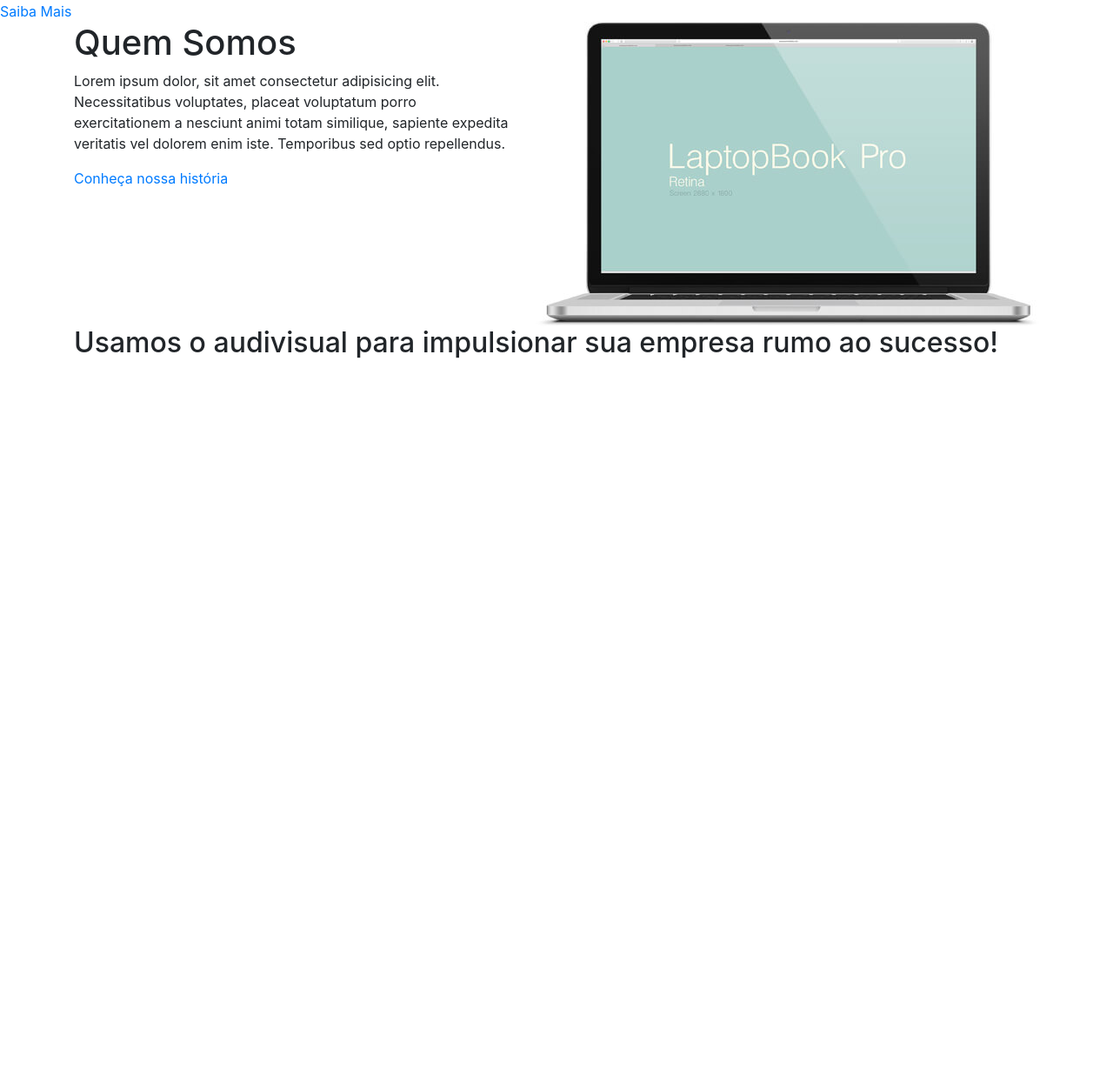
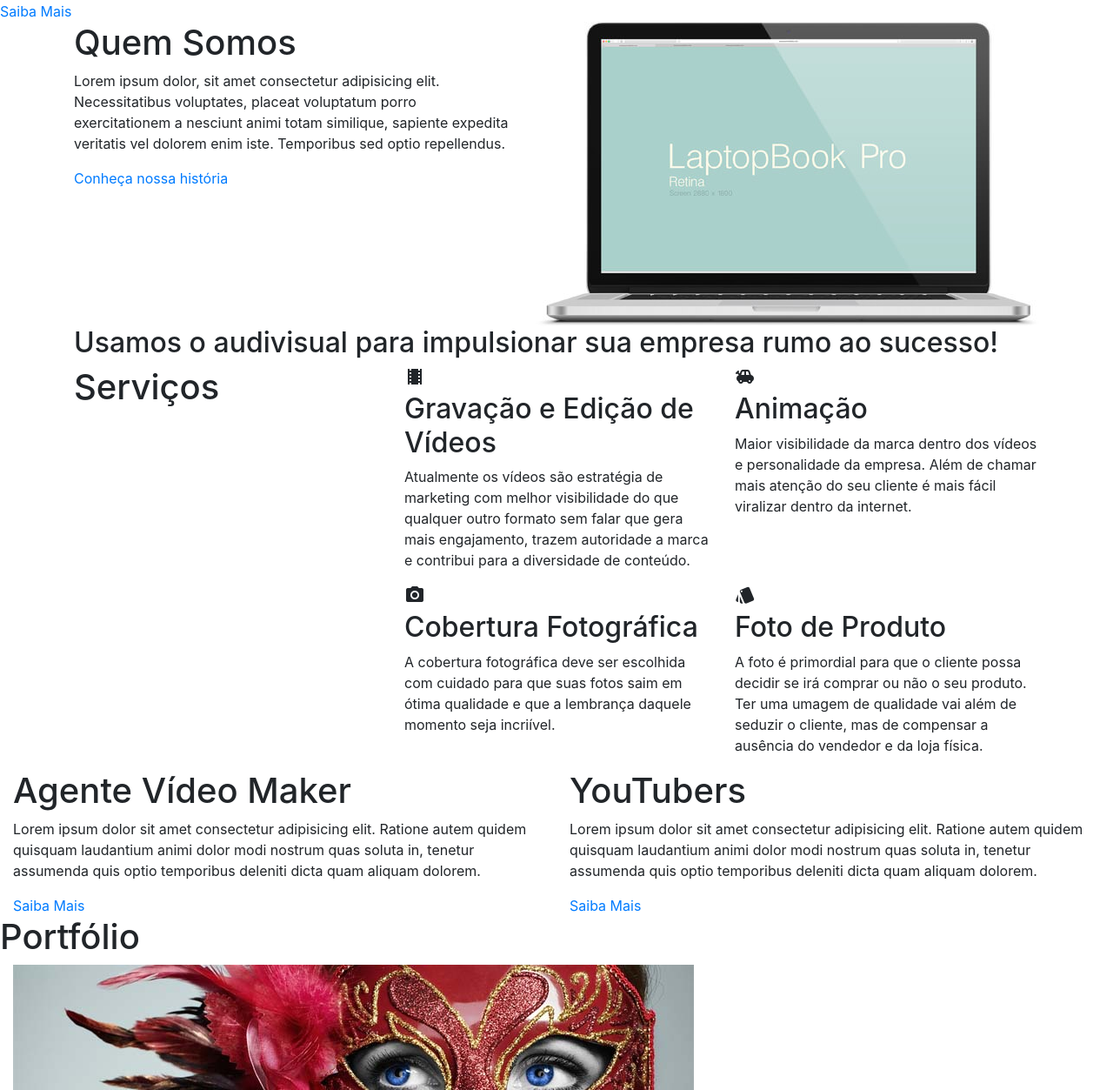
Before and after one commit to renemds/amarelosfilmes, a website: page index.html in a window 1280 px wide. Shown: the part 331-1584 px from the top of the page at 87% size. Before the commit the page ends 800 px from the top, so only its background shows below. Drawn offline with nearby package versions, Linux system fonts and the light colour scheme; a web font is replaced by a local one.

Commit message:
Finalizacao dos Servicos

```diff
--- a/index.html
+++ b/index.html
@@ -9,6 +9,9 @@
     <link rel="stylesheet" href="node_modules/bootstrap/compiler/bootstrap.css">
 
     <link href="https://fonts.googleapis.com/css?family=Baloo" rel="stylesheet">
+
+    <link href="https://fonts.googleapis.com/icon?family=Material+Icons"
+      rel="stylesheet">
 
     <title>Amarelos Filmes</title>
   </head>
@@ -93,6 +96,85 @@
   <!-- /.Final da Frase de Serviços -->
 
 
+  <!-- /.Início dos Serviços -->
+  <section class="services">
+    <div class="container">
+      <div class="row">
+        <div class="col">
+          <h1>Serviços</h1>
+        </div>
+        <div class="col item-service">
+          <i class="material-icons">theaters</i>
+          <h2>Gravação e Edição de Vídeos</h2>
+          <p>Atualmente os vídeos são estratégia de marketing com melhor visibilidade do que qualquer outro formato sem falar que gera mais engajamento, trazem autoridade a marca e contribui para a diversidade de conteúdo.</p>
+        </div>
+        <div class="col item-service">
+          <i class="material-icons">toys</i>
+          <h2>Animação</h2>
+          <p>Maior visibilidade da marca dentro dos vídeos e personalidade da empresa. Além de chamar mais atenção do seu cliente é mais fácil viralizar dentro da internet.</p>
+        </div>
+      </div>
+      <div class="row">
+        <div class="col">
+        </div>
+        <div class="col item-service">
+          <i class="material-icons">camera_alt</i>
+          <h2>Cobertura Fotográfica</h2>
+          <p>A cobertura fotográfica deve ser escolhida com cuidado para que suas fotos saim em ótima qualidade e que a lembrança daquele momento seja incriível.</p>
+        </div>
+        <div class="col item-service">
+          <i class="material-icons">style</i>
+          <h2>Foto de Produto</h2>
+          <p>A foto é primordial para que o cliente possa decidir se irá comprar ou não o seu produto. Ter uma umagem de qualidade vai além de seduzir o cliente, mas de compensar a ausência do vendedor e da loja física.</p>
+        </div>
+      </div>
+    </div>
+  </section>
+  <!-- /.Final dos Serviços -->
+
+  <!-- /Início dos Serviços em Destaque -->
+  <section class="services-featured">
+    <div class="container-fluid">
+      <div class="row">
+        <div class="col agente">
+          <h1>Agente Vídeo Maker</h1>
+          <p>Lorem ipsum dolor sit amet consectetur adipisicing elit. Ratione autem quidem quisquam laudantium animi dolor modi nostrum quas soluta in, tenetur assumenda quis optio temporibus deleniti dicta quam aliquam dolorem.</p>
+          <a href="#" class="btn-main">Saiba Mais</a>
+        </div>
+        <div class="col youtuber">
+          <h1>YouTubers</h1>
+          <p>Lorem ipsum dolor sit amet consectetur adipisicing elit. Ratione autem quidem quisquam laudantium animi dolor modi nostrum quas soluta in, tenetur assumenda quis optio temporibus deleniti dicta quam aliquam dolorem.</p>
+          <a href="#" class="btn-main">Saiba Mais</a>
+        </div>
+      </div>
+    </div>
+  </section>
+  <!-- /Final dos Serviços em Destaque -->
+
+  <!-- /Início do Portfólio -->
+  <section class="portfolio">
+    <div class="container-fluid">
+      <div class="row">
+        <h1>Portfólio</h1>
+      </div>
+      <div class="row">
+        <div class="col item-portfolio">
+          <a href="#"><img src="img/portfolio-01.jpg" class="img-responsive" alt="Portfólio Amarelos"></a>
+        </div>
+        <div class="col item-portfolio">
+          <a href="#"><img src="img/portfolio-01.jpg" class="img-responsive" alt="Portfólio Amarelos"></a>
+        </div>
+        <div class="col item-portfolio">
+          <a href="#"><img src="img/portfolio-01.jpg" class="img-responsive" alt="Portfólio Amarelos"></a>
+        </div>
+        <div class="col item-portfolio">
+          <a href="#"><img src="img/portfolio-01.jpg" class="img-responsive" alt="Portfólio Amarelos"></a>
+        </div>
+      </div>
+
+    </div>
+  </section>
+  <!-- /Início do Portfólio -->
 
 
 
```
Also changed, not shown: img/portfolio-01.jpg (added).
